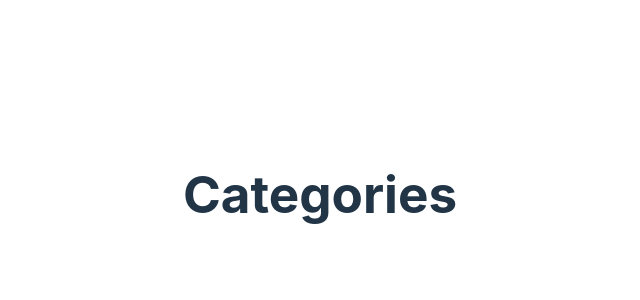
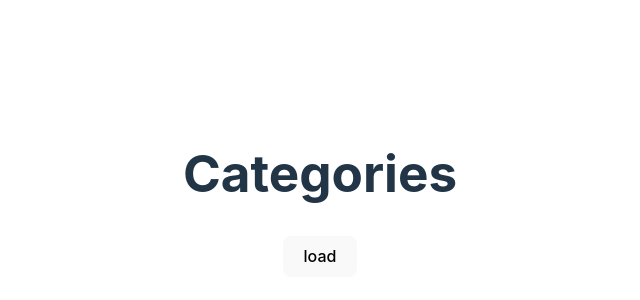
Before and after one commit to TharinduDMadushanka/learn-advanced-java-cmjd-106-ijse, a React (Vite) app in the folder SpringBoot/many-to-many/springintro/src/React/my-first-react/: page /category in a window 1280 px wide. Shown: the part 206-506 px from the top of the page, without its empty margins (320-960 px from the left). Built offline with nearby package versions, Linux system fonts and the light colour scheme.

Commit message:
send first api request via axios

```diff
--- a/SpringBoot/many-to-many/springintro/src/React/my-first-react/src/pages/Category.tsx
+++ b/SpringBoot/many-to-many/springintro/src/React/my-first-react/src/pages/Category.tsx
@@ -1,7 +1,15 @@
+import axios from "axios";
+
 function Category(){
+
+    function loadCategories(){
+        axios.get("http://localhost:8080/categories")
+    }
+
     return(
         <div>
             <h1>Categories</h1>
+            <button onClick={loadCategories}>load</button>
         </div>
     )
 }
```
